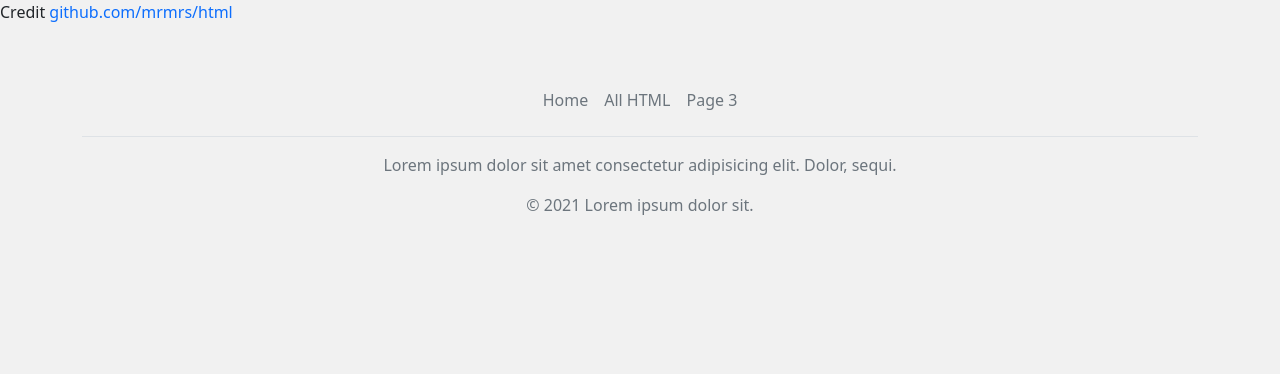
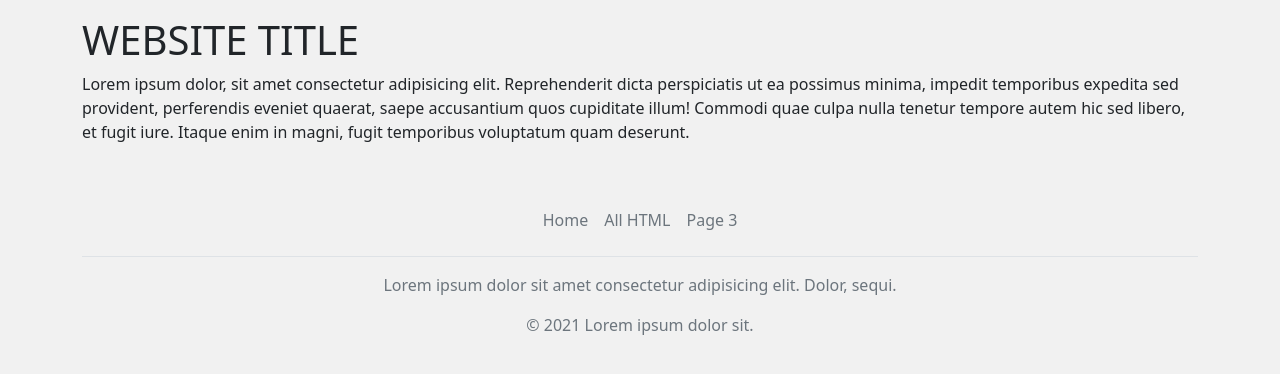
Before and after one commit to Archie-Adams/flask-sqlalchemy-pwa-starter, a Flask app: page /home in a window 1280 px wide. Shown: the part 102-476 px from the top of the page. Run offline with Flask 2, Linux system fonts and the light colour scheme; the visitor is signed in with stand-in values (Sample User, id 1).

Commit message:
Fix initial bugs

```diff
--- a/app/static/css/main.css
+++ b/app/static/css/main.css
@@ -1,9 +1,5 @@
 body {
   background: #f1f1f1;
-}
-
-a {
-  text-decoration: none;
 }
 
 ::selection, ::-moz-selection {
--- a/app/static/sw.js
+++ b/app/static/sw.js
@@ -7,7 +7,7 @@ if (workbox) {
 
   workbox.precaching.precacheAndRoute([
     {
-      "url": "/",
+      "url": "/home",
       "revision": "1"
     }
   ]);
--- a/app/templates/all_tags.html
+++ b/app/templates/all_tags.html
@@ -2,6 +2,7 @@
 {% block content %}
 
 <body>
+  <div class="container mt-3">
 
     <header>
       <h1>HTML</h1>
@@ -441,6 +442,7 @@
         <address>email@email.com</address>
       </footer>
     </section>
+  </div>
 </body>
 
 {% endblock %}
--- a/app/templates/base.html
+++ b/app/templates/base.html
@@ -60,7 +60,7 @@ different basic tutorials/examples. -->
               <a class="nav-link" href="/home">Home</a>
             </li>
             <li class="nav-item">
-              <a class="nav-link" href="/all-tags">All HTML</a>
+              <a class="nav-link" href="/all_tags">All HTML</a>
             </li>
             <li class="nav-item">
               <a class="nav-link" href="/page3">Page 3</a>
--- a/app/templates/home.html
+++ b/app/templates/home.html
@@ -3,7 +3,13 @@
 
 <body>
 
-  <p>Credit <a href="https://github.com/mrmrs/html">github.com/mrmrs/html</a></p>
+  <div class="container mt-3">
+    <h1>WEBSITE TITLE</h1>
+    <p>Lorem ipsum dolor, sit amet consectetur adipisicing elit. Reprehenderit dicta perspiciatis ut ea possimus minima,
+      impedit temporibus expedita sed provident, perferendis eveniet quaerat, saepe accusantium quos cupiditate illum!
+      Commodi quae culpa nulla tenetur tempore autem hic sed libero, et fugit iure. Itaque enim in magni, fugit
+      temporibus voluptatum quam deserunt.</p>
+  </div>
 
 </body>
 {% endblock %}
--- a/app/templates/login-signup.html
+++ b/app/templates/login-signup.html
@@ -83,8 +83,6 @@
       </script>
       {% endif %}
 
-      <a href="" class="sr-only mt-5" style="display: block;">Employee Login</a>
-
     </form>
   </div>
 
--- a/app/views.py
+++ b/app/views.py
@@ -46,10 +46,12 @@ def service_worker():
 def login():
     form = LogInForm()
     if form.validate_on_submit():
+        app.logger.info('Form validated')
         user = User.query.filter_by(username=form.username.data).all()
         if user != []:
             login_user(user[0])
-            return redirect("home", code=307)
+            app.logger.info('User %s redirecting to home.', current_user.id)
+            return redirect("/home", code=307)
     return render_template(
         'login-signup.html',
         title = 'WEBSITE NAME - Log-In',
@@ -98,7 +100,7 @@ def home():
 @login_required
 def all_tags():
     return render_template(
-        'home.html',
+        'all_tags.html',
         title = 'All HTML Tags'
     )
 # ---------------------------------------------------------------------------- #
```
Also changed, not shown: README.md, app/static/favicon.ico (renamed from app/static/js/favicon.ico). Lines whose indentation alone changed are shown as unchanged.
